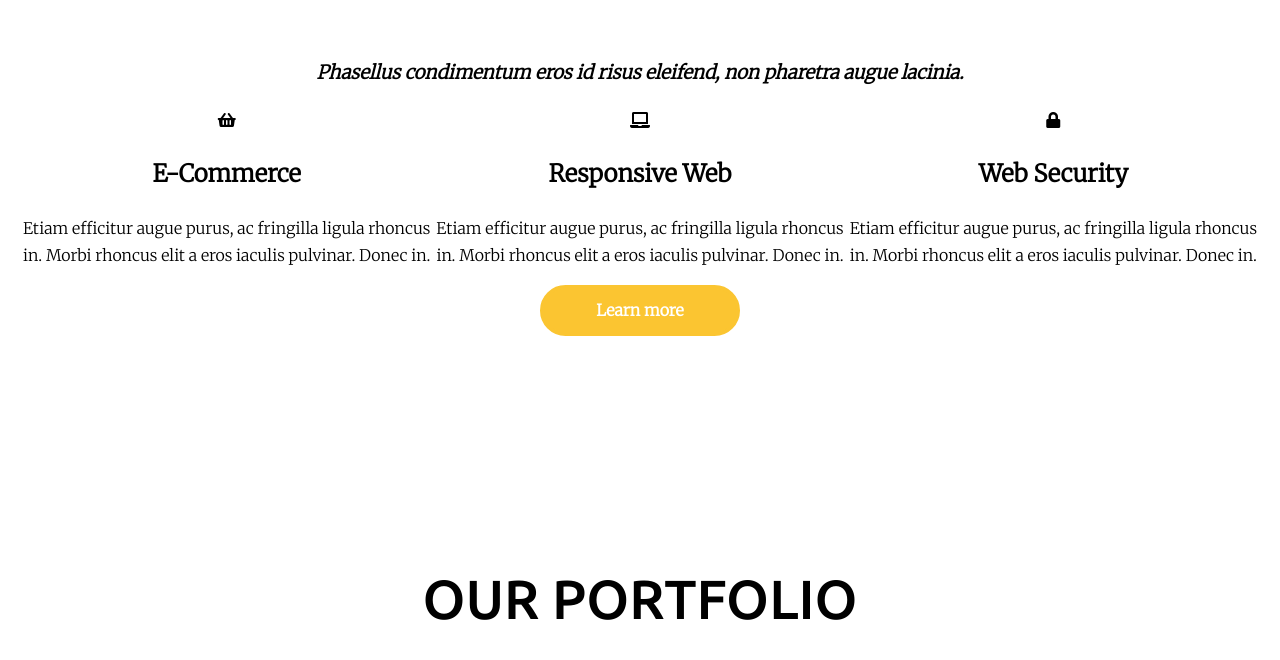
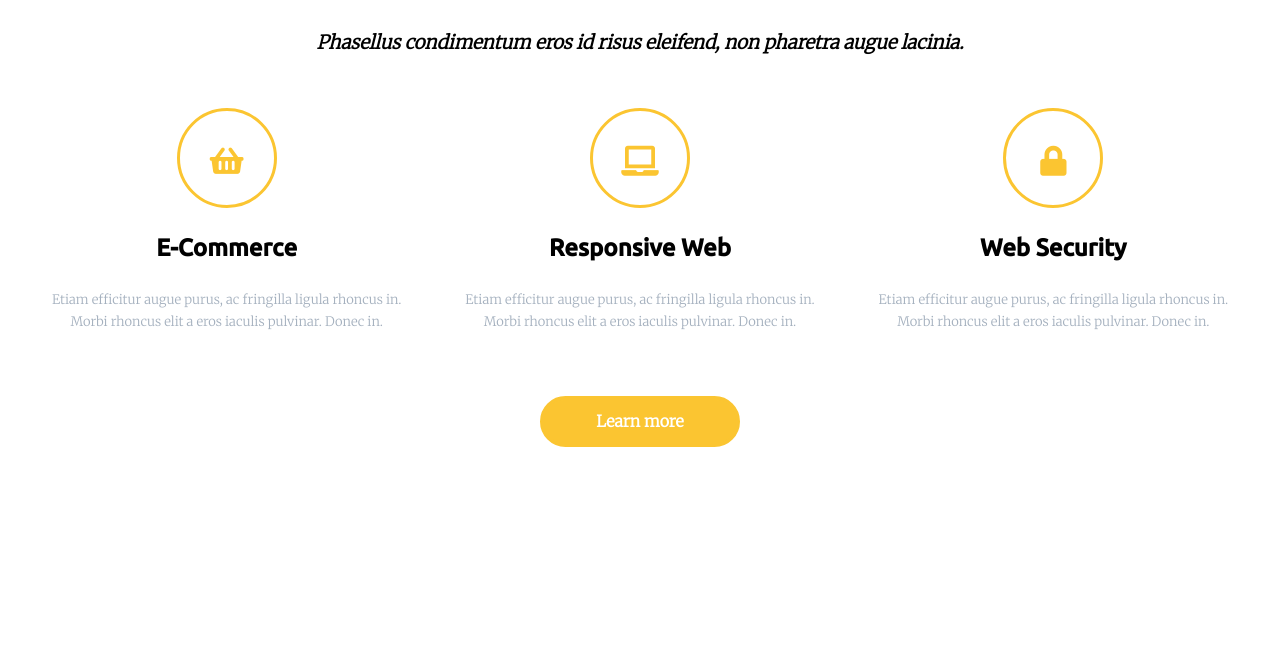
Before and after one commit to mdymek95/project-with-task, a website: page index.html in a window 1280 px wide. Shown: the part 1005-1665 px from the top of the page. Drawn offline with Linux system fonts and the light colour scheme.

Commit message:
add services style

```diff
--- a/sass/style.scss
+++ b/sass/style.scss
@@ -32,7 +32,7 @@ section {
     position: relative;
     font-size: 55px;
     font-weight: 500;
-    margin: 0 0 60px 0;
+    margin: 0 0 30px 0;
     font-family: $font-splash;
 }
 
@@ -117,3 +117,32 @@ section {
 .navigation a:hover {
     color: $color-one;
 }
+
+.services .container {
+    margin: 50px 0;
+}
+
+.box {
+    padding: 0 15px;
+}
+
+.box i {
+    font-size: 30px;
+    background: initial;
+    width: 100px;
+    height: 100px;
+    line-height: 100px;
+    color: $color-one;
+    border-radius: 50%;
+    border-color: $color-one;
+    border-style: solid;
+}
+
+.box h2 {
+    font-family: $font-splash;
+}
+
+.box p {
+    font-size: 13px;
+    color: #a4b0be;
+}
```
Also changed, not shown: css/style.css, 1 other file.
